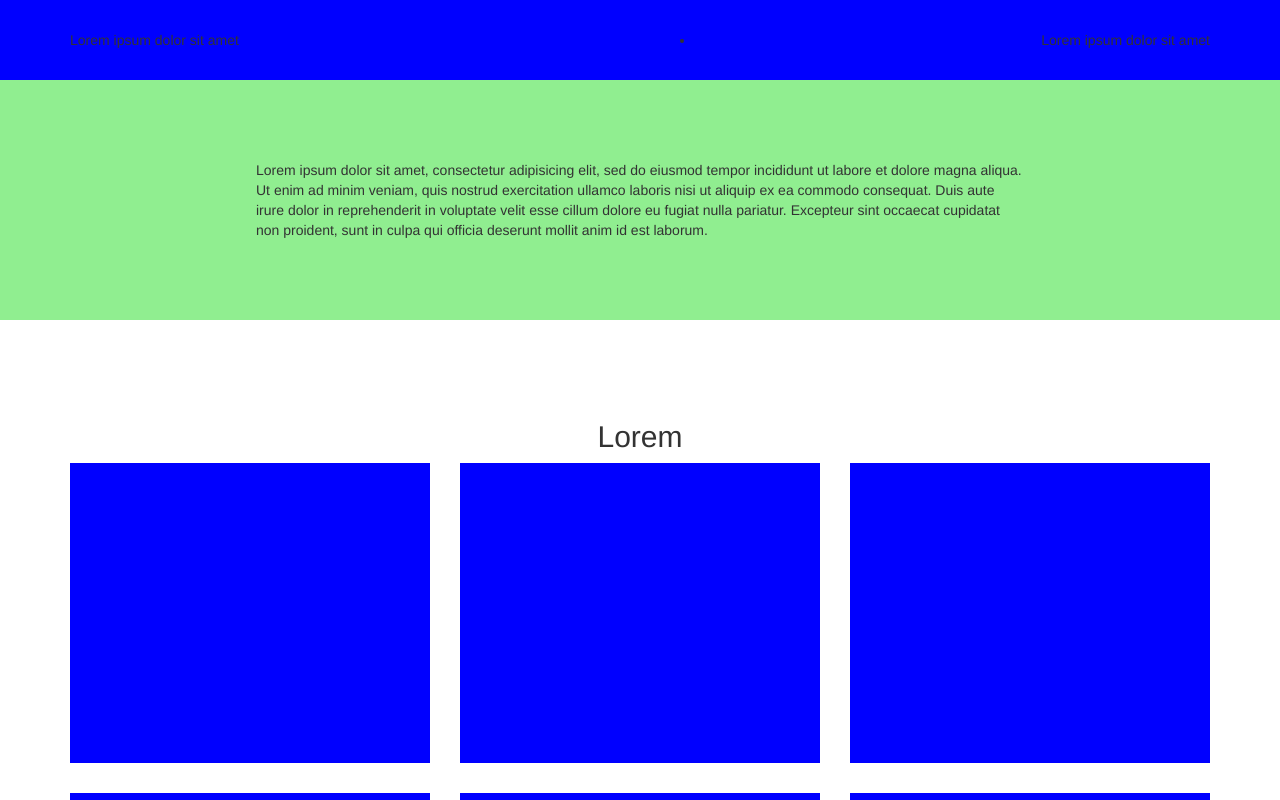
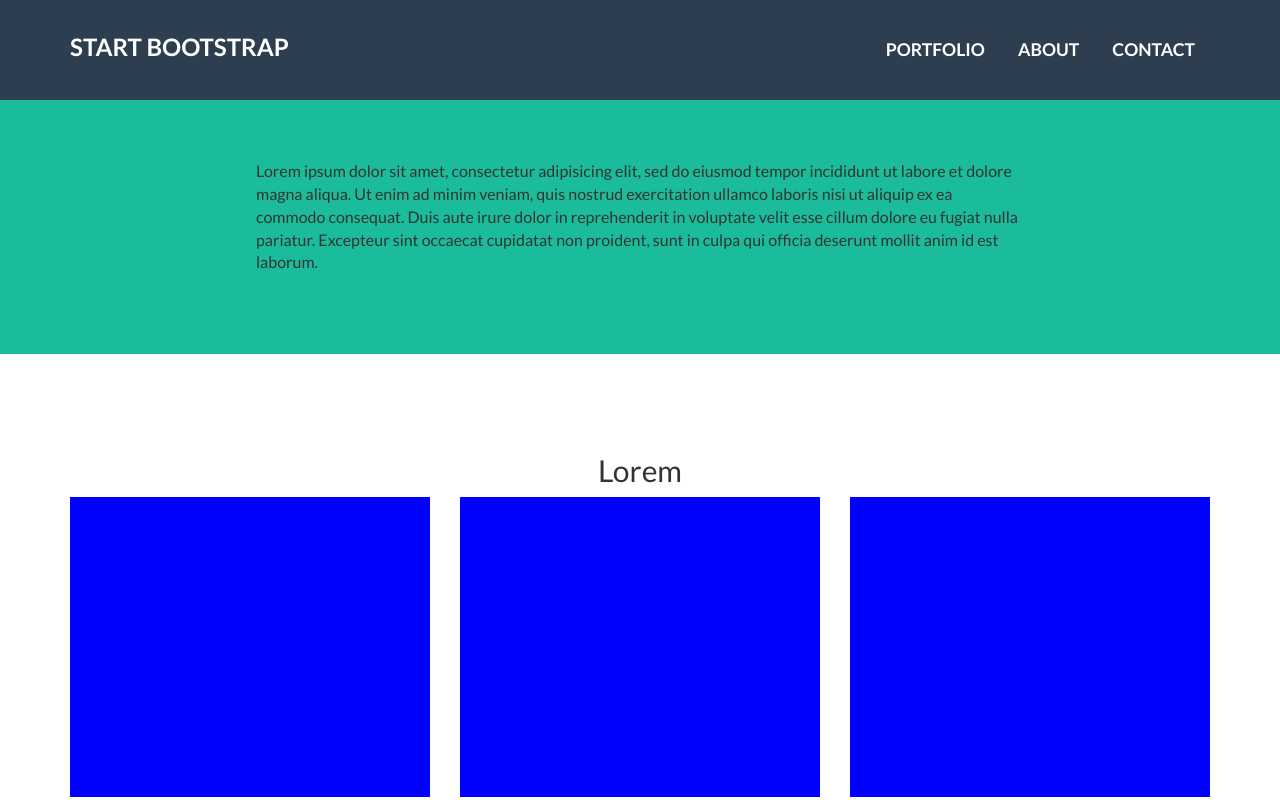
Before and after one commit to Matt0472/html-css-bootstrap-freelancer, a plain HTML site: page index.html in a window 1280 px wide. Shown: the top 800 px of the page. Drawn offline with nearby package versions, Linux system fonts and the light colour scheme.

Commit message:
navbar completa

```diff
--- a/css/style.css
+++ b/css/style.css
@@ -1,5 +1,6 @@
 body {
-
+  font-family: 'Lato', sans-serif;
+  font-size: 16px;
 }
 
 .padding_top_80 {
@@ -14,26 +15,45 @@ body {
   margin: 0 auto;
 }
 .bg_green {
-  background-color: lightgreen;
+  background-color: rgb(26, 188, 156);
 }
 .btn_green {
-  background-color: #158F77;
+  background-color: rgb(26, 188, 156);
   color: white;
   text-transform: uppercase;
 }
 .btn_green .glyphicon{
   vertical-align: text-top;
 }
-
+a.no_deco {
+  text-decoration: none;
+}
 /* header */
 .header_top {
   position: fixed;
   top: 0;
   left: 0;
   width: 100%;
-  height: 80px;
-  background: blue;
-  line-height: 80px;
+  height: 100px;
+  background-color: rgb(44, 62, 80);
+  line-height: 100px;
+}
+.txt_white {
+  color: rgb(255, 255, 255);
+  font-weight: bold;
+  display: inline;
+}
+.visible-lg {
+  list-style: none;
+}
+.visible-lg li {
+  display: inline;
+  margin: 0 15px;
+}
+.visible-lg li a {
+  color: rgb(255, 255, 255);
+  font-weight: bold;
+  font-size: 1.1em;
 }
 
 /* Jumbo */
--- a/index.html
+++ b/index.html
@@ -5,9 +5,11 @@
     <meta name="viewport" content="width=device-width, initial-scale=1.0">
     <!-- Latest compiled and minified CSS -->
     <link rel="stylesheet" href="https://maxcdn.bootstrapcdn.com/bootstrap/3.3.7/css/bootstrap.min.css" integrity="sha384-BVYiiSIFeK1dGmJRAkycuHAHRg32OmUcww7on3RYdg4Va+PmSTsz/K68vbdEjh4u" crossorigin="anonymous">
-
     <!-- nostro style -->
     <link rel="stylesheet" href="css/style.css">
+    <!-- font -->
+    <link href="https://fonts.googleapis.com/css?family=Lato:400,700&display=swap" rel="stylesheet">
+
     <title>Start Bootstrap</title>
   </head>
   <body>
@@ -18,13 +20,15 @@
         <div class="container">
           <div class="row">
             <div class="col-xs-6">
-              Lorem ipsum dolor sit amet
+              <a class="no_deco" href="#"><h3 class="text-uppercase txt_white">Start bootstrap</h3></a>
             </div>
             <div class="col-xs-6 text-right">
               <nav>
                 <a href="#" class="btn btn_green hidden-lg">Menu <span class="glyphicon glyphicon-menu-hamburger" aria-hidden="true"></span></a>
                 <ul class="visible-lg">
-                  <li>Lorem ipsum dolor sit amet</li>
+                  <li><a class="no_deco text-uppercase" href="#">portfolio</a></li>
+                  <li><a class="no_deco text-uppercase" href="#">about</a></li>
+                  <li><a class="no_deco text-uppercase" href="#">contact</a></li>
                 </ul>
               </nav>
             </div>
```
